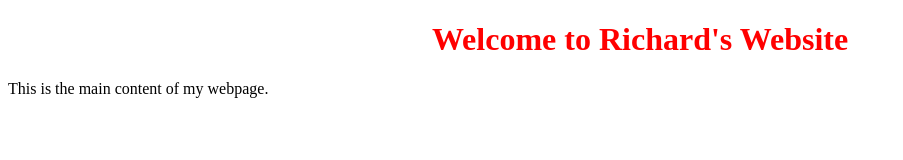
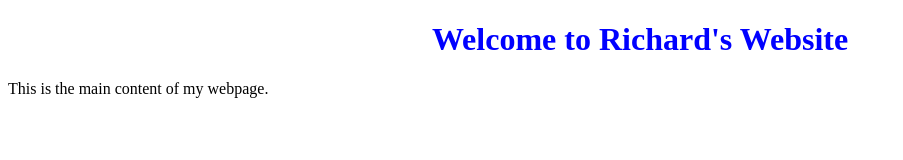
Before and after one commit to R1chardy/R1chardy.github.io, a plain HTML site: page index.html in a window 1280 px wide. Shown: the whole page, without its empty margins (0-903 px from the left). Drawn offline with Linux system fonts and the light colour scheme.

Commit message:
updated colors and format

```diff
--- a/index.html
+++ b/index.html
@@ -2,7 +2,7 @@
 <link rel="stylesheet" type="text/css" href="stylesheet.css">
 <html>
     <head>
-        <title>Hello!</title>
+        <title>Richard's Website</title>
     </head>
     <body>
         <h1 class="center">Welcome to Richard's Website</h1>
--- a/stylesheet.css
+++ b/stylesheet.css
@@ -1,4 +1,4 @@
 h1.center {
     text-align: center;
-    color: red;
+    color: blue;
 }
```
